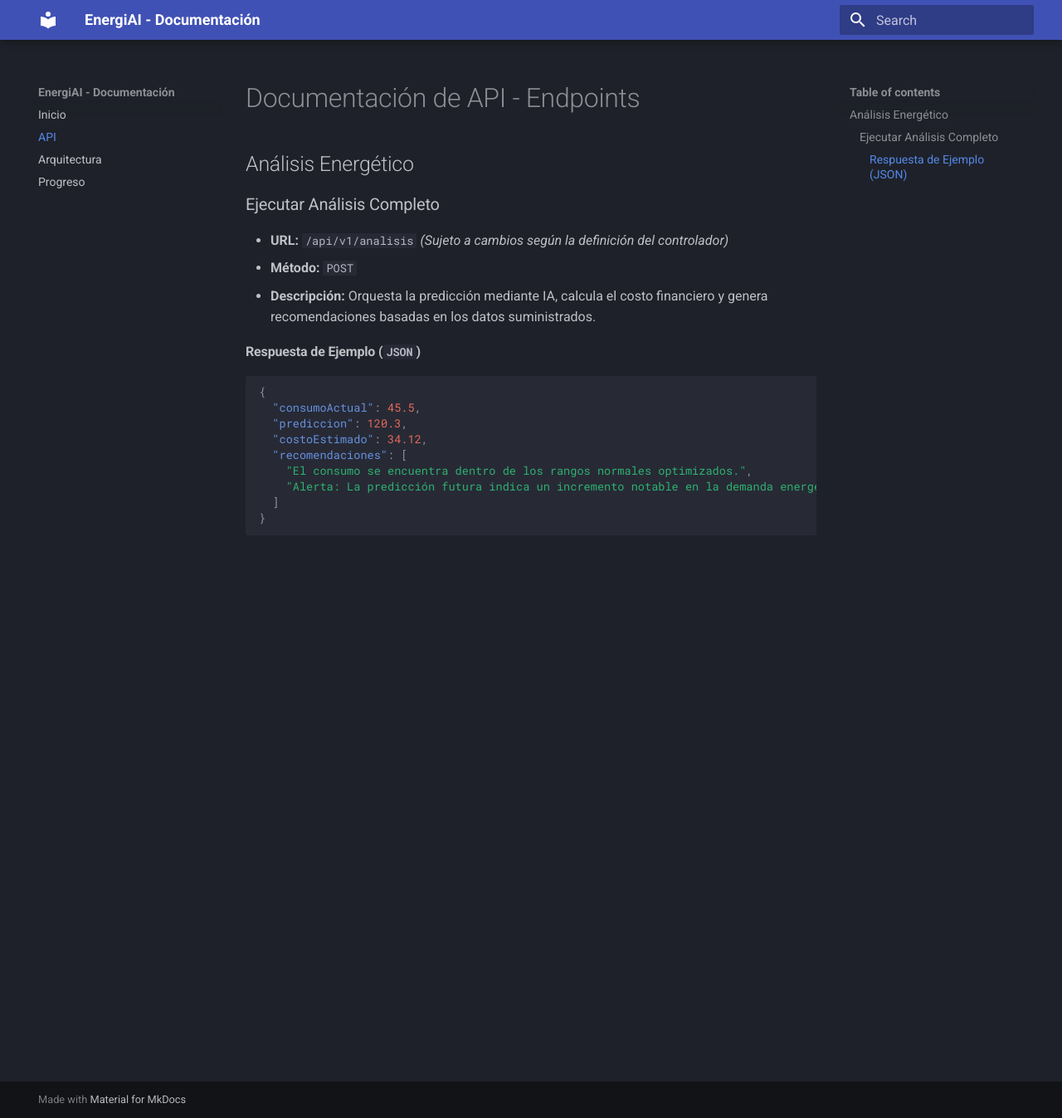
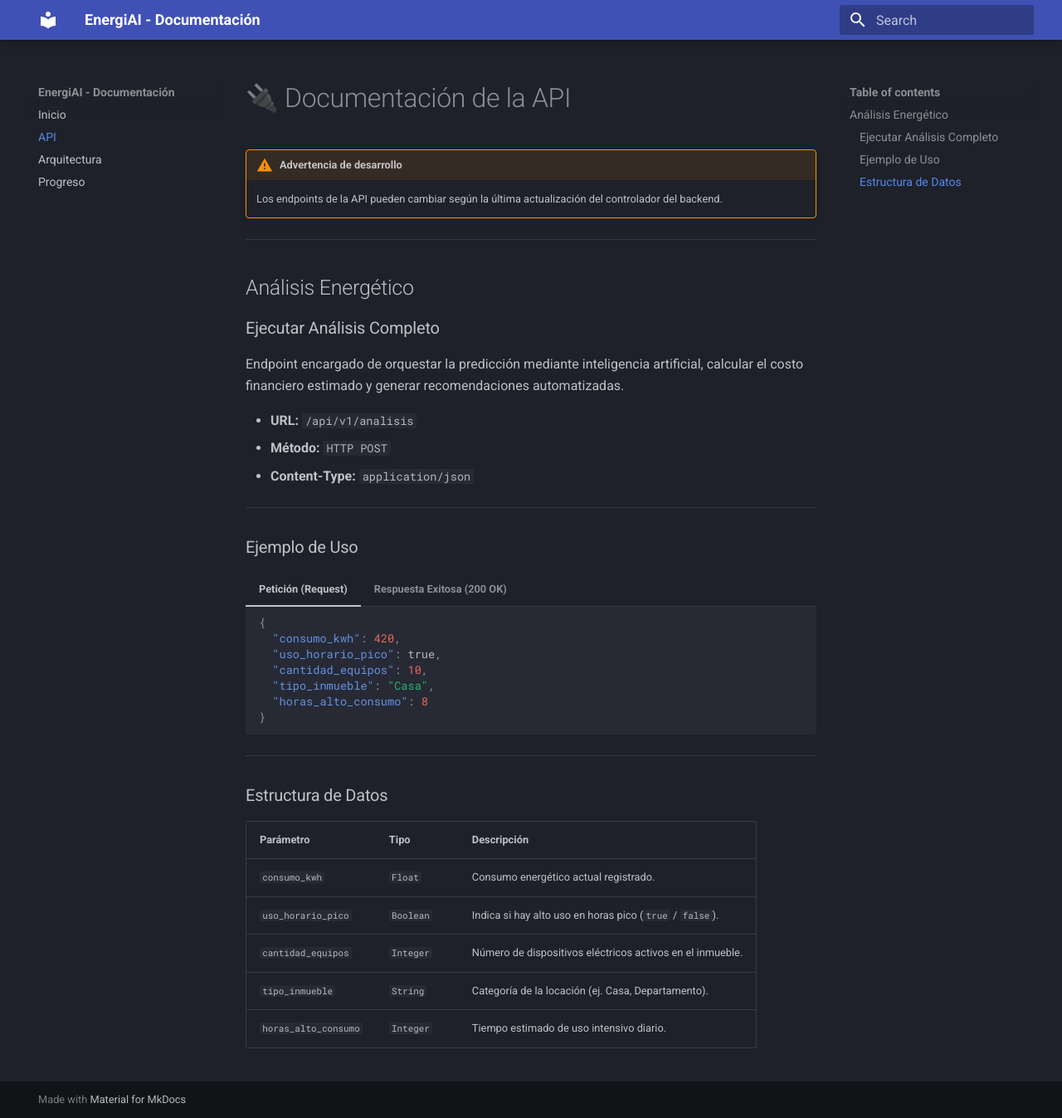
Before and after one commit to No-Country-simulation/G9-LATAM-TEAM-54, an MkDocs documentation site: the page built from docs/API.md, in a window 1280 px wide and 1347 px high. Shown: the whole window at 83% size. Built offline with MkDocs 1.6.1 and Material for MkDocs 9.7.7, drawn with Linux system fonts in a browser that asks for light colours.

Commit message:
Update docs

````diff
--- a/docs/API.md
+++ b/docs/API.md
@@ -1,22 +1,58 @@
-# Documentación de API - Endpoints
+# 🔌 Documentación de la API
+
+!!! warning "Advertencia de desarrollo"
+    Los endpoints de la API pueden cambiar según la última actualización del controlador del backend.
+
+---
 
 ## Análisis Energético
 
 ### Ejecutar Análisis Completo
-* **URL:** `/api/v1/analisis` *(Sujeto a cambios según la definición del controlador)*
-* **Método:** `POST`
-* **Descripción:** Orquesta la predicción mediante IA, calcula el costo financiero y genera recomendaciones basadas en los datos suministrados.
 
-#### Respuesta de Ejemplo (`JSON`)
+Endpoint encargado de orquestar la predicción mediante inteligencia artificial, calcular el costo financiero estimado y generar recomendaciones automatizadas.
 
-```json
-{
-  "consumoActual": 45.5,
-  "prediccion": 120.3,
-  "costoEstimado": 34.12,
-  "recomendaciones": [
-    "El consumo se encuentra dentro de los rangos normales optimizados.",
-    "Alerta: La predicción futura indica un incremento notable en la demanda energética."
-  ]
-}
-```
+* **URL:** `/api/v1/analisis`
+* **Método:** `HTTP POST`
+* **Content-Type:** `application/json`
+
+---
+
+### Ejemplo de Uso
+
+=== "Petición (Request)"
+
+    ```json
+    {
+      "consumo_kwh": 420,
+      "uso_horario_pico": true,
+      "cantidad_equipos": 10,
+      "tipo_inmueble": "Casa",
+      "horas_alto_consumo": 8
+    }
+    ```
+
+=== "Respuesta Exitosa (200 OK)"
+
+    ```json
+    {
+      "consumoActual": 420.0,
+      "prediccion": 450.3,
+      "costoEstimado": 315.00,
+      "recomendaciones": [
+        "Reducir el uso de equipos durante los horarios pico.",
+        "Distribuir las actividades de mayor consumo a lo largo del día."
+      ]
+    }
+    ```
+
+---
+
+### Estructura de Datos
+
+| Parámetro | Tipo | Descripción |
+| :--- | :--- | :--- |
+| `consumo_kwh` | `Float` | Consumo energético actual registrado. |
+| `uso_horario_pico` | `Boolean` | Indica si hay alto uso en horas pico (`true` / `false`). |
+| `cantidad_equipos` | `Integer` | Número de dispositivos eléctricos activos en el inmueble. |
+| `tipo_inmueble` | `String` | Categoría de la locación (ej. Casa, Departamento). |
+| `horas_alto_consumo` | `Integer` | Tiempo estimado de uso intensivo diario. |
````
Also changed, not shown: docs/ARCHITECTURE.md (+9 -2 lines), docs/PROGRESS.md (+12 -12 lines).
